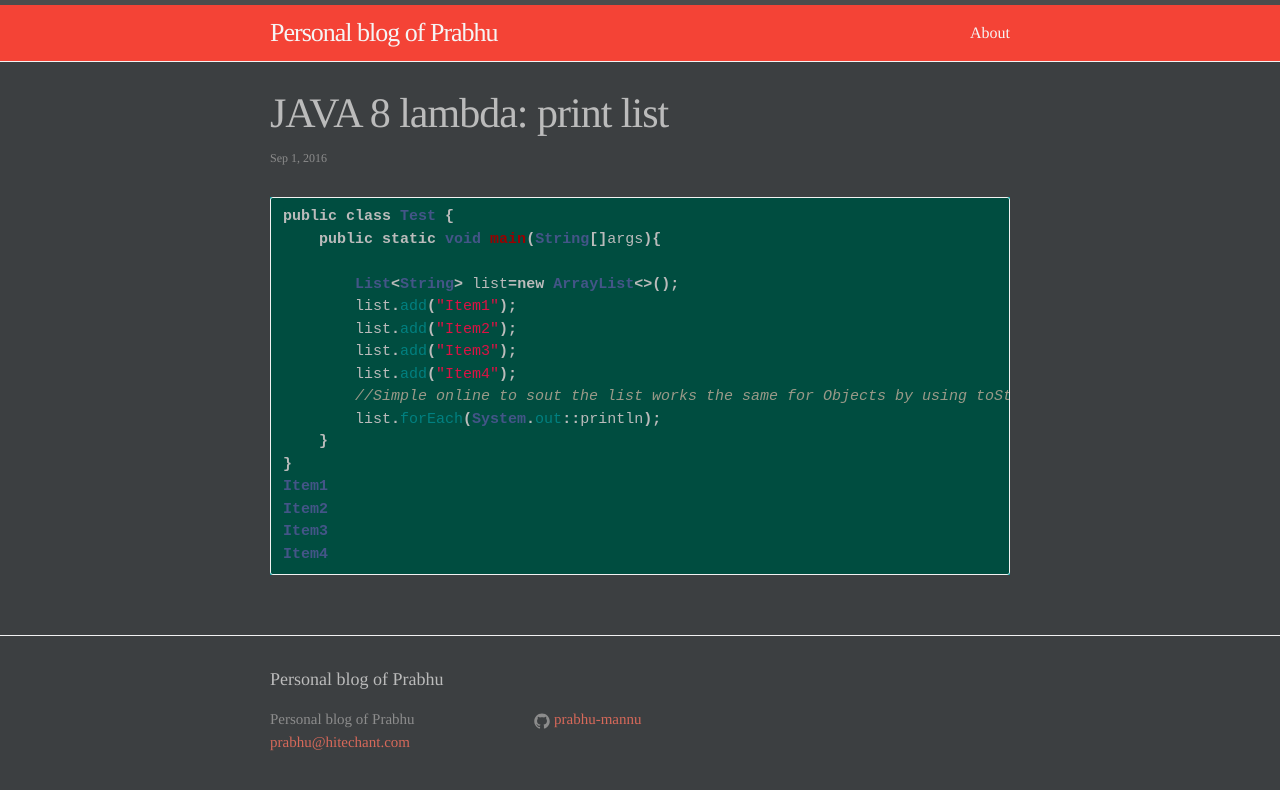
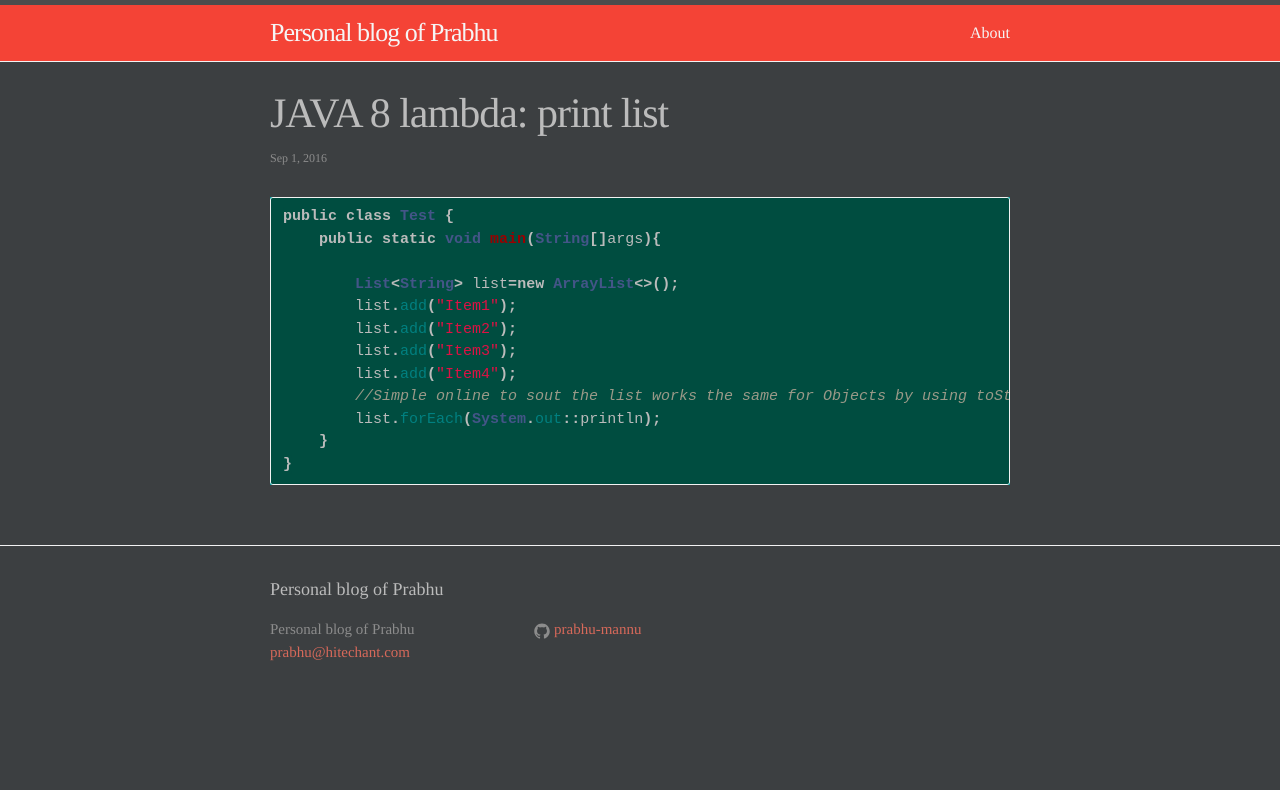
Before and after one commit to prabhu-mannu/prabhu-mannu.github.com, a Jekyll site: the page built from _posts/2016-09-01-java-lambda.markdown, in a window 1280 px wide. Shown: the top 790 px of the page. Built offline with Jekyll 4.4.1, drawn with Linux system fonts in a browser that asks for light colours.

Commit message:
Update 2016-09-01-java-lambda.markdown

```diff
--- a/_posts/2016-09-01-java-lambda.markdown
+++ b/_posts/2016-09-01-java-lambda.markdown
@@ -25,8 +25,4 @@ public class Test {
         list.forEach(System.out::println);
     }
 }
-Item1
-Item2
-Item3
-Item4
 {% endhighlight %}
```
